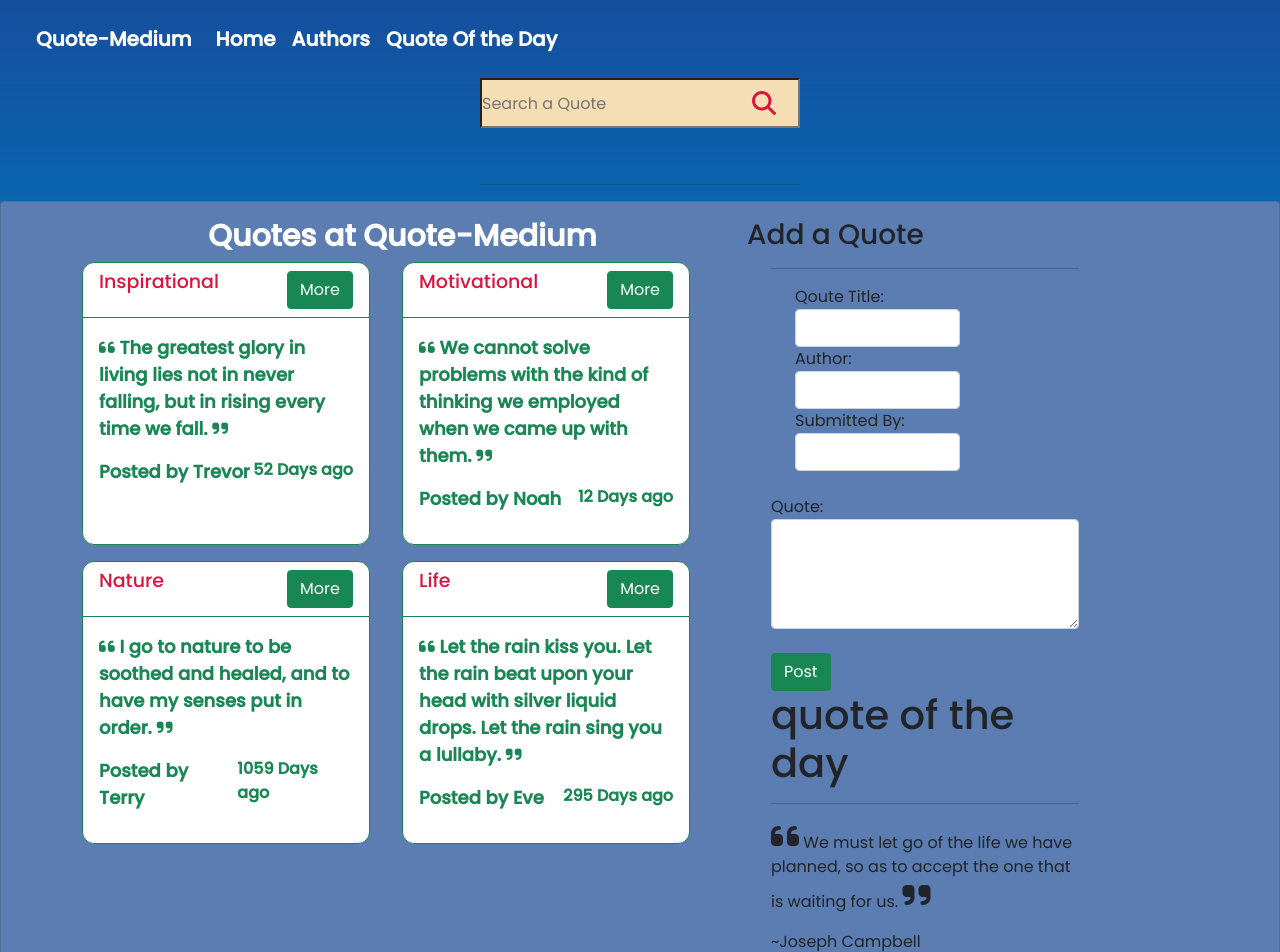
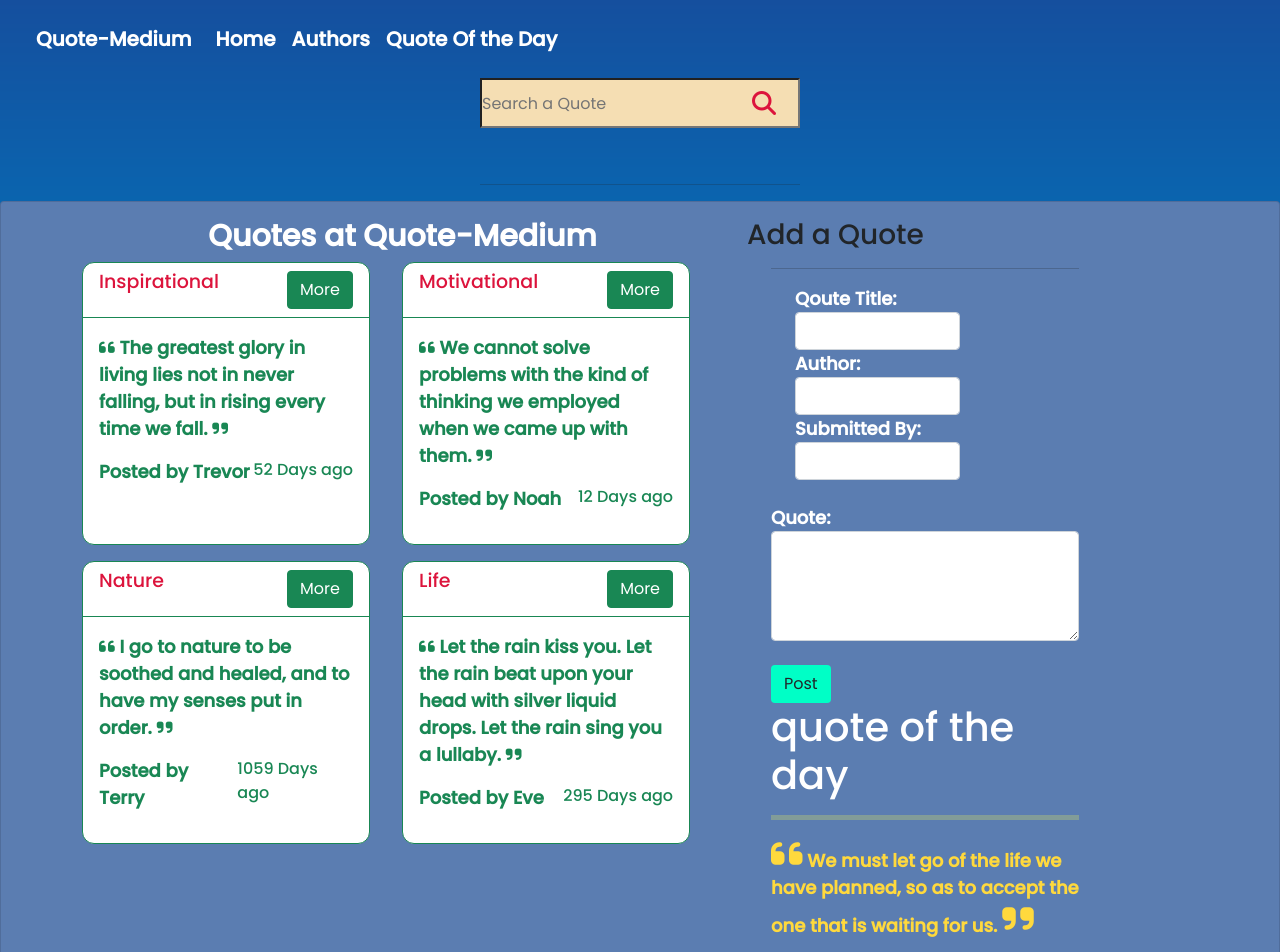
Before and after one commit to Olliemint/Quote-Medium, an Angular app: page / in a window 1280 px wide. Shown: the top 952 px of the page. Built offline with nearby package versions, Linux system fonts and the light colour scheme.

Commit message:
page screenshot added

```diff
--- a/src/app/add-quote/add-quote.component.css
+++ b/src/app/add-quote/add-quote.component.css
@@ -0,0 +1,20 @@
+.container-fluid label{
+    color: #ffffff;
+    font-size: 18px;
+    font-weight: 700;
+}
+.day h1{
+    color: #ffffff;
+}
+.day p{
+    color: #FFD93D;
+    font-size: 18px;
+    font-weight: 700;
+}
+.day hr{
+    color: #F6F54D;
+    height: 5px;
+}
+.btn{
+    background-color: #00FFC6;
+}
--- a/src/app/add-quote/add-quote.component.html
+++ b/src/app/add-quote/add-quote.component.html
@@ -64,7 +64,7 @@ Testing to see if we get any data
 
 
         </div><br>
-        <button type="submit" class="btn btn-success">Post</button>
+        <button type="submit" class="btn ">Post</button>
 
     </form>
     <div class="day">
--- a/src/app/quote/quote.component.css
+++ b/src/app/quote/quote.component.css
@@ -64,5 +64,5 @@
     justify-content: space-between;
 }
 .post p{
-    font-weight: 600;
+    font-weight: 500;
 }
```
Also changed, not shown: src/assets/quotebg.png (added).
